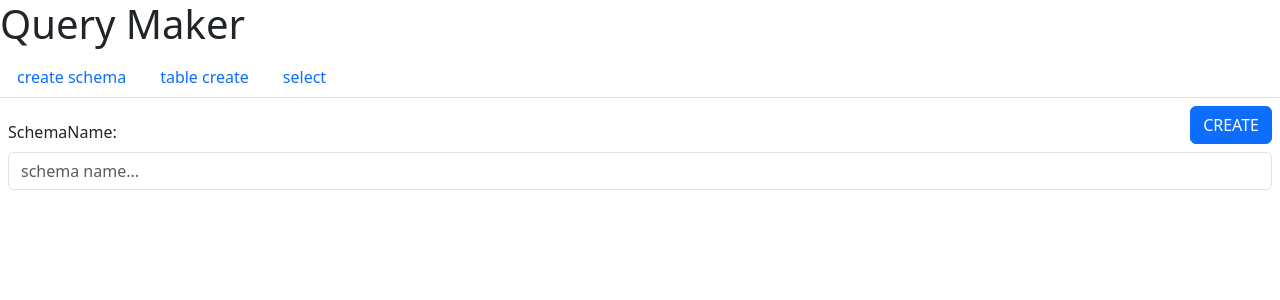
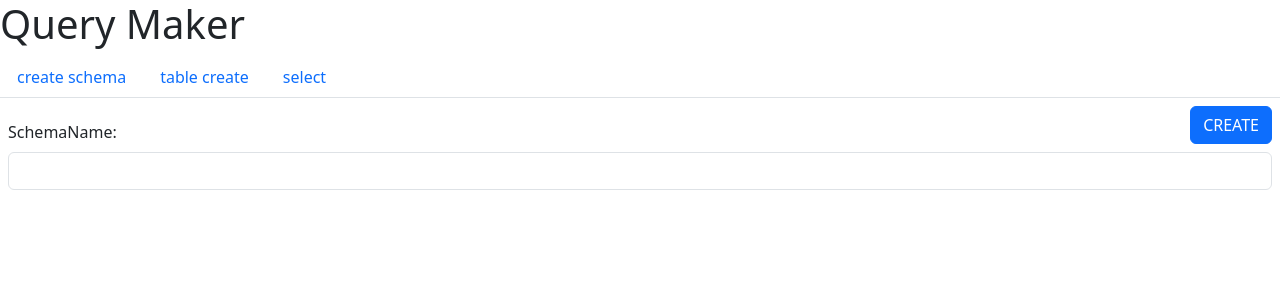
Before and after one commit to lesw1216/query-maker-vue, a Vue app: page /schema in a window 1280 px wide. Shown: the top 300 px of the page. Built offline with nearby package versions, Linux system fonts and the light colour scheme.

Commit message:
refactor: modify using input component

```diff
--- /dev/null
+++ b/src/components/InputComp.vue
@@ -0,0 +1,27 @@
+<template lang="">
+    <div class="d-flex flex-column">
+        <div class="d-flex justify-content-between mb-2">
+            <div class="align-self-end">
+                {{inputLabel}}:
+            </div>
+            <Button :button-name="'CREATE'" @click="$emit('requestButton', inputValue)" :button-type="'btn-primary'"></Button>
+        </div>
+        <input class="form-control" type="text" aria-label="input label"
+                    v-model="inputValue">
+    </div>
+</template>
+<script setup>
+const props = defineProps({
+    inputLabel: String,
+})
+
+import { ref } from 'vue';
+
+import Button from './ButtonComp.vue';
+
+const inputValue = ref(undefined)
+
+</script>
+<style lang="">
+
+</style>
--- a/src/views/SchemaView.vue
+++ b/src/views/SchemaView.vue
@@ -2,17 +2,7 @@
     <div>
         <div class="m-2 d-flex flex-column">
             <SuccessAlrt :message="schemaQuery" :isSuccess="isSchemaQuery"></SuccessAlrt>
-            <div class="d-flex flex-column">
-                <div class="d-flex justify-content-between mb-2">
-                    <div class="align-self-end">
-                        SchemaName:
-                    </div>
-                    <Button :button-name="'CREATE'" @click="createForm()" :button-type="'btn-primary'"></Button>
-                </div>
-                <input class="form-control" type="text" placeholder="schema name..." aria-label="create schema label"
-                    v-model="schemaName">
-            </div>
-
+            <InputComp :input-label="'SchemaName'" @request-button="createForm"></InputComp>
         </div>
     </div>
 </template>
@@ -24,18 +14,18 @@ import axios from '@/api/axios'
 
 import SuccessAlrt from "@/components/SuccessAlrtComp.vue";
 import Button from '@/components/ButtonComp.vue';
+import InputComp from "@/components/InputComp.vue";
 
 // ref
-const schemaName = ref("")
 const schemaQuery = ref("")
 const isSchemaQuery = ref(false)
 
 // vueUse
 const {copy} = useClipboard({ schemaQuery })
 
-const createForm = () => {
+const createForm = (schemaNameProps) => {
     axios.post('/schemas', {
-        schemaName: schemaName.value
+        schemaName: schemaNameProps
     })
     .then(function (response) {
         console.log(response.data);
--- a/src/views/TableView.vue
+++ b/src/views/TableView.vue
@@ -2,14 +2,7 @@
     <div class="h-100">
         <div class="d-flex flex-column m-2">
             <SuccessAlrtComp :message="tableCreateQuery.qeuryValue" :isSuccess="tableCreateQuery.isSuccess"></SuccessAlrtComp>
-            <div class="mb-2">
-                <div class="d-flex justify-content-between mb-2">
-                    <div class="align-self-end">Table Name:</div>
-                    <Button :button-name="'CREATE'" :button-type="'btn-primary'" @click="onclickCreateColumn"></Button>
-                </div>
-                 <input class="form-control" v-model="tableName" />
-                <hr>
-            </div>
+            <InputComp class="mb-2" :input-label="'Table Name'" @request-button='onclickCreateColumn'></InputComp>
             <table class="table table-hover">
                 <thead class="text-center sticky-top">
                     <tr>
@@ -61,6 +54,7 @@ import axios from '@/api/axios';
 
 import Button from '@/components/ButtonComp.vue'
 import SuccessAlrtComp from '@/components/SuccessAlrtComp.vue';
+import InputComp from '@/components/InputComp.vue';
 
 // ref
 const columnTypes = ref([])
@@ -93,9 +87,9 @@ const increaseRowCount = () => {
     })
 }
 
-const onclickCreateColumn = async () => {
-    await axios.post("/tables", {
-        tableName: tableName.value,
+const onclickCreateColumn = (tableNameProps) => {
+    axios.post("/tables", {
+        tableName: tableNameProps,
         columns: columns.value
     }).then(function(response) {
         console.log(response.data['data'])
@@ -104,7 +98,6 @@ const onclickCreateColumn = async () => {
             tableCreateQuery.qeuryValue=response.data['data']
             tableCreateQuery.isSuccess=true;
         }
-
     })
 }
 
@@ -112,8 +105,8 @@ const onclickDeleteColumn = (index) => {
     columns.value.splice(index, 1)
 }
 
-onMounted(async () => {
-    await axios.get("/tables")
+onMounted(() => {
+    axios.get("/tables")
         .then(function (response) {
             columnTypes.value = response.data['data'];
             console.log(columnTypes.value.length)
```
